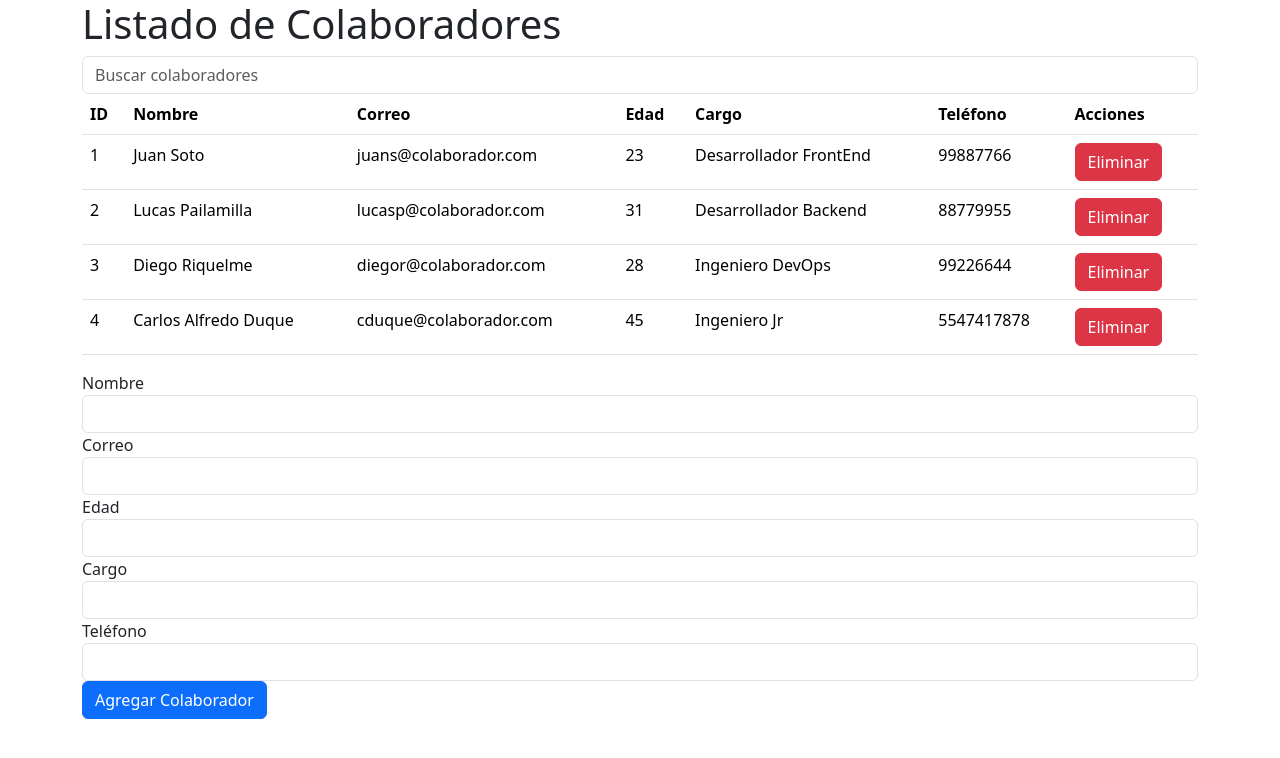
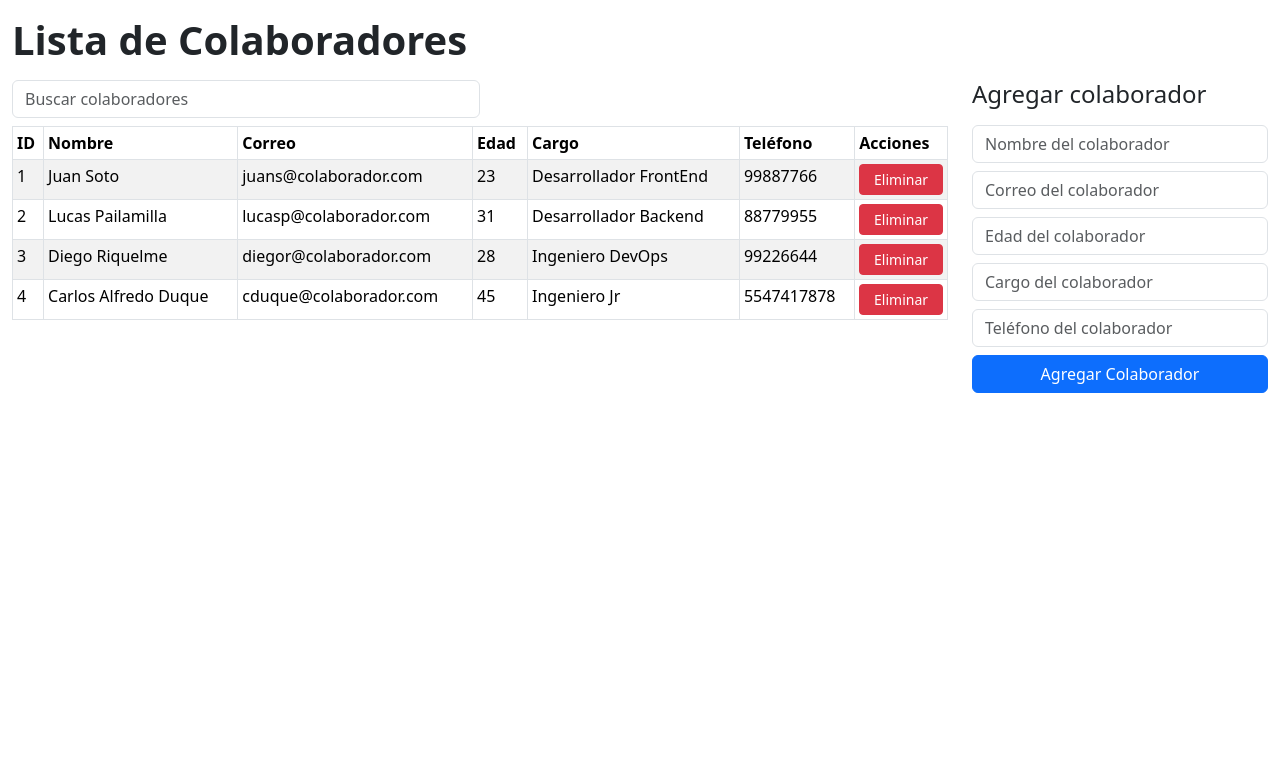
Before and after one commit to luisfersan/Modulo4ReactIDesafio3RenderizacionDinaCompo, a React (Vite) app: page / in a window 1280 px wide. Shown: the top 758 px of the page. Built offline with nearby package versions, Linux system fonts and the light colour scheme.

Commit message:
Se estructura proyecto con Bootstrap

```diff
--- a/src/App.jsx
+++ b/src/App.jsx
@@ -49,9 +49,10 @@ const App = () => {
   );
 
   return (
-    <div className="container">
-      <h1>Listado de Colaboradores</h1>
-      <Alert mensaje={mensaje} />
+    <div className="container-fluid">
+      <h1 className="fw-bold my-3">Lista de Colaboradores</h1>
+      <div className="row">
+        <div className="col-9 d-flex flex-column gap-2">
           <Buscador
             buscar={buscar}
             handleChange={handleBuscarChange}
@@ -60,10 +61,15 @@ const App = () => {
             colaboradores={colaboradoresFiltrados}
             eliminarColaborador={eliminarColaborador}
           />
+        </div>
+        <div className="col-3">
           <Formulario
             agregarColaborador={agregarColaborador}
             setMensaje={setMensaje}
           />
+          <Alert mensaje={mensaje} />
+        </div>
+      </div>
     </div>
   );
 };
--- a/src/components/Alert.jsx
+++ b/src/components/Alert.jsx
@@ -1,12 +1,11 @@
 import React from "react";
-import "bootstrap/dist/css/bootstrap.min.css";
 
 const Alert = ({ mensaje }) => {
   if (!mensaje.text) return null;
 
   return (
     <div
-      className={`alert alert-${mensaje.type}`}
+      className={`alert alert-${mensaje.type} text-center`}
       role="alert"
     >
       {mensaje.text}
--- a/src/components/Buscador.jsx
+++ b/src/components/Buscador.jsx
@@ -1,17 +1,14 @@
 import React from "react";
-import "bootstrap/dist/css/bootstrap.min.css";
 
 const Buscador = ({ buscar, handleChange }) => {
   return (
-    <div className="form-group">
       <input
         type="text"
-        className="form-control"
+        className="form-control w-50"
         placeholder="Buscar colaboradores"
         value={buscar}
         onChange={handleChange}
       />
-    </div>
   );
 };
 
--- a/src/components/Formulario.jsx
+++ b/src/components/Formulario.jsx
@@ -1,5 +1,4 @@
 import React, { useState } from "react";
-import "bootstrap/dist/css/bootstrap.min.css";
 
 const Formulario = ({ agregarColaborador, setMensaje }) => {
   const [form, setForm] = useState({
@@ -32,64 +31,65 @@ const Formulario = ({ agregarColaborador, setMensaje }) => {
   };
 
   return (
-    <form onSubmit={handleSubmit}>
-      <div className="form-group">
-        <label>Nombre</label>
+    <>
+      <h4 className="mb-2">Agregar colaborador</h4>
+        <form
+          className="d-flex flex-column gap-2 my-3"
+          onSubmit={handleSubmit}
+        >
         <input
           type="text"
           className="form-control"
           name="nombre"
+          placeholder="Nombre del colaborador"
           value={form.nombre}
           onChange={handleChange}
         />
-      </div>
-      <div className="form-group">
-        <label>Correo</label>
+
         <input
           type="email"
           className="form-control"
           name="correo"
+          placeholder="Correo del colaborador"
           value={form.correo}
           onChange={handleChange}
         />
-      </div>
-      <div className="form-group">
-        <label>Edad</label>
+
         <input
           type="number"
           className="form-control"
           name="edad"
+          placeholder="Edad del colaborador"
           value={form.edad}
           onChange={handleChange}
         />
-      </div>
-      <div className="form-group">
-        <label>Cargo</label>
+
         <input
           type="text"
           className="form-control"
           name="cargo"
+          placeholder="Cargo del colaborador"
           value={form.cargo}
           onChange={handleChange}
         />
-      </div>
-      <div className="form-group">
-        <label>Teléfono</label>
+
         <input
           type="text"
           className="form-control"
           name="telefono"
+          placeholder="Teléfono del colaborador"
           value={form.telefono}
           onChange={handleChange}
         />
-      </div>
+
       <button
         type="submit"
-        className="btn btn-primary"
+        className="btn btn-primary w-100"
       >
         Agregar Colaborador
       </button>
     </form>
+    </>
   );
 };
 
--- a/src/components/Listado.jsx
+++ b/src/components/Listado.jsx
@@ -1,9 +1,12 @@
 import React from "react";
-import "bootstrap/dist/css/bootstrap.min.css";
+import { Table } from "react-bootstrap";
 
 const Listado = ({ colaboradores, eliminarColaborador }) => {
+
+
+
   return (
-    <table className="table">
+    <Table striped bordered hover size="sm">
       <thead>
         <tr>
           <th>ID</th>
@@ -26,7 +29,7 @@ const Listado = ({ colaboradores, eliminarColaborador }) => {
             <td>{colaborador.telefono}</td>
             <td>
               <button
-                className="btn btn-danger"
+                className="btn btn-sm btn-danger w-100"
                 onClick={() => eliminarColaborador(colaborador.id)}
               >
                 Eliminar
@@ -35,7 +38,7 @@ const Listado = ({ colaboradores, eliminarColaborador }) => {
           </tr>
         ))}
       </tbody>
-    </table>
+    </Table>
   );
 };
 
```
Lines whose indentation alone changed are shown as unchanged.
